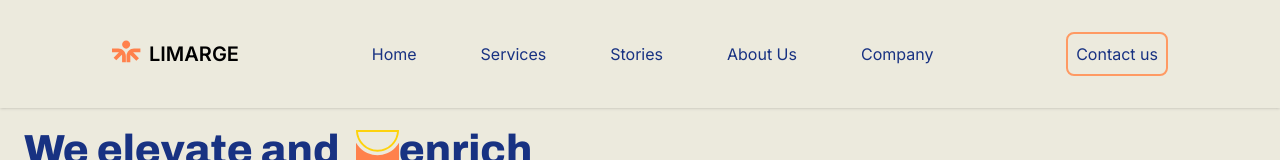
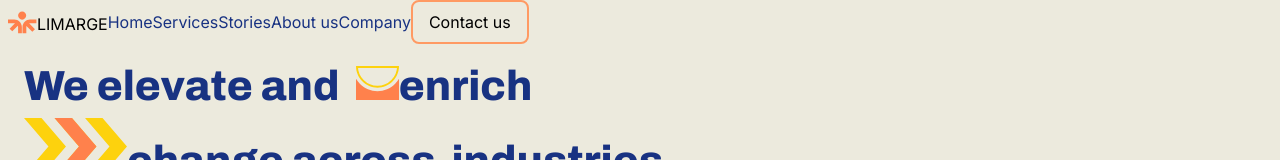
Before and after one commit to almondkiruthu/Limarge, a React (Vite) app in the folder client/: page / in a window 1280 px wide. Shown: the top 160 px of the page. Built offline with nearby package versions, Linux system fonts and the light colour scheme; what prettier-plugin-tailwindcss would draw is missing.

Commit message:
Recreated the navbar again

```diff
--- a/client/src/components/Navbar.tsx
+++ b/client/src/components/Navbar.tsx
@@ -1,92 +1,50 @@
-import { useState } from "react";
-
-export default function NavBar() {
-  const [navbar, setNavbar] = useState(false);
-
+const Navbar = () => {
   return (
-    <nav className="w-full py-5 shadow">
-      <div className="mx-auto justify-between px-4 md:flex md:items-center md:px-8 lg:max-w-7xl xl:px-28">
-        <div>
-          <div className="flex items-center justify-between py-3 md:block md:py-5">
-            <div className="flex">
-              {" "}
-              <div className="mr-2">
-                <img src="./Navbar/Logo.svg" alt="logo" />
-              </div>{" "}
-              <p className="font-inter text-xl font-semibold">LIMARGE</p>{" "}
-            </div>
-            <div className="md:hidden">
-              <button
-                className="rounded-md p-2 text-gray-700 outline-none focus:border focus:border-gray-400"
-                onClick={() => setNavbar(!navbar)}
+    <>
+      <header className="container font-inter">
+        <nav>
+          <ul className=" lg:flex lg:items-center 2xl:py-[2rem]">
+            <li className="2xl:ml-[0.5rem] 2xl:mr-auto">
+              <a
+                href="#"
+                className="lg:flex lg:items-center 2xl:gap-x-[0.2rem]"
               >
-                {navbar ? (
                 <svg
+                  width="29"
+                  height="23"
+                  viewBox="0 0 29 23"
+                  fill="none"
                   xmlns="http://www.w3.org/2000/svg"
-                    className="h-6 w-6 text-customOrange"
-                    viewBox="0 0 20 20"
-                    fill="currentColor"
                 >
                   <path
-                      fillRule="evenodd"
-                      d="M4.293 4.293a1 1 0 011.414 0L10 8.586l4.293-4.293a1 1 0 111.414 1.414L11.414 10l4.293 4.293a1 1 0 01-1.414 1.414L10 11.414l-4.293 4.293a1 1 0 01-1.414-1.414L8.586 10 4.293 5.707a1 1 0 010-1.414z"
-                      clipRule="evenodd"
+                    fill-rule="evenodd"
+                    clip-rule="evenodd"
+                    d="M14.1516 0.568214C11.9185 0.568214 10.1083 2.37848 10.1083 4.61153C10.1083 6.84461 11.9185 8.65485 14.1516 8.65485C16.3848 8.65485 18.1949 6.84461 18.1949 4.61153C18.1949 2.37848 16.3848 0.568214 14.1516 0.568214ZM6.24602 8.43424C10.4549 8.43424 13.8668 11.8462 13.8668 16.055V22.3012H10.0762V16.055C10.0762 15.6067 9.99926 15.1766 9.85777 14.7768L4.28989 20.3447L1.60952 17.6643L6.97897 12.2949C6.74173 12.2489 6.49668 12.2249 6.24602 12.2249H0V8.43424H6.24602ZM22.1516 8.43424C17.9427 8.43424 14.5307 11.8462 14.5307 16.055V22.3012H18.3213V16.055C18.3213 15.704 18.3686 15.3639 18.457 15.0409L24.2814 20.8653L26.9619 18.1848L21.1375 12.3605C21.4604 12.2721 21.8006 12.2249 22.1516 12.2249H28.3975V8.43424H22.1516Z"
+                    fill="#FF814C"
                   />
                 </svg>
-                ) : (
-                  <svg
-                    xmlns="http://www.w3.org/2000/svg"
-                    className="h-6 w-6 text-customOrange"
-                    fill="none"
-                    viewBox="0 0 24 24"
-                    stroke="currentColor"
-                    strokeWidth={2}
-                  >
-                    <path
-                      strokeLinecap="round"
-                      strokeLinejoin="round"
-                      d="M4 6h16M4 12h16M4 18h16"
-                    />
-                  </svg>
-                )}
-              </button>
-            </div>
-          </div>
-        </div>
-        <div>
-          <div
-            className={`mt-8 flex-1 justify-self-center pb-3 md:mt-0 md:block md:pb-0 ${
-              navbar ? "block" : "hidden"
-            }`}
-          >
-            <div className="">
-              {" "}
-              <ul className="items-center justify-center space-y-8 font-inter text-customBlue md:flex md:space-x-6 md:space-y-0 lg:flex xl:space-x-[4rem] 2xl:space-x-[5rem]">
+                <p className="lg:mt-1 2xl:text-[1.25rem] 2xl:font-normal 2xl:text-black">
+                  LIMARGE
+                </p>
+              </a>
+            </li>
+            <div className="flex text-customBlue lg:items-center 2xl:gap-x-[5rem]">
               <li>Home</li>
               <li>Services</li>
               <li>Stories</li>
-                <li>About Us</li>
-                <li>Company</li>{" "}
-              </ul>{" "}
+              <li>About us</li>
+              <li>Company</li>
             </div>
-
-            <div className="mt-3 space-y-2 md:inline-block lg:hidden">
-              <div className="font-inter text-customBlue">
-                <button className="rounded-lg border-2 border-customOrange p-2">
+            <li className="2xl:ml-auto 2xl:mr-[2rem]">
+              <button className="rounded-lg border-2 border-customOrange px-[1rem] py-[0.5rem]">
                 Contact us
               </button>
-              </div>
-            </div>
-          </div>
-        </div>
-        <div className="hidden space-x-2 md:inline-block">
-          <div className="font-inter text-customBlue">
-            <button className="rounded-lg border-2 border-customOrange p-2">
-              Contact us
-            </button>
-          </div>
-        </div>
-      </div>
+            </li>
+          </ul>
         </nav>
+      </header>
+    </>
   );
-}
+};
+
+export default Navbar;
--- a/client/src/index.css
+++ b/client/src/index.css
@@ -13,6 +13,9 @@ body {
   margin: 0;
   padding: 0;
 }
+/* .contact__us__nav__button {
+  border: 2rem solid linear-gradient(96.65deg, #ff9a63 0%, #fe804b 100%);
+} */
 .contact-us-btn {
   background: linear-gradient(96.65deg, #ff9a63 0%, #fe804b 100%);
 }
```
Lines whose indentation alone changed are shown as unchanged.
